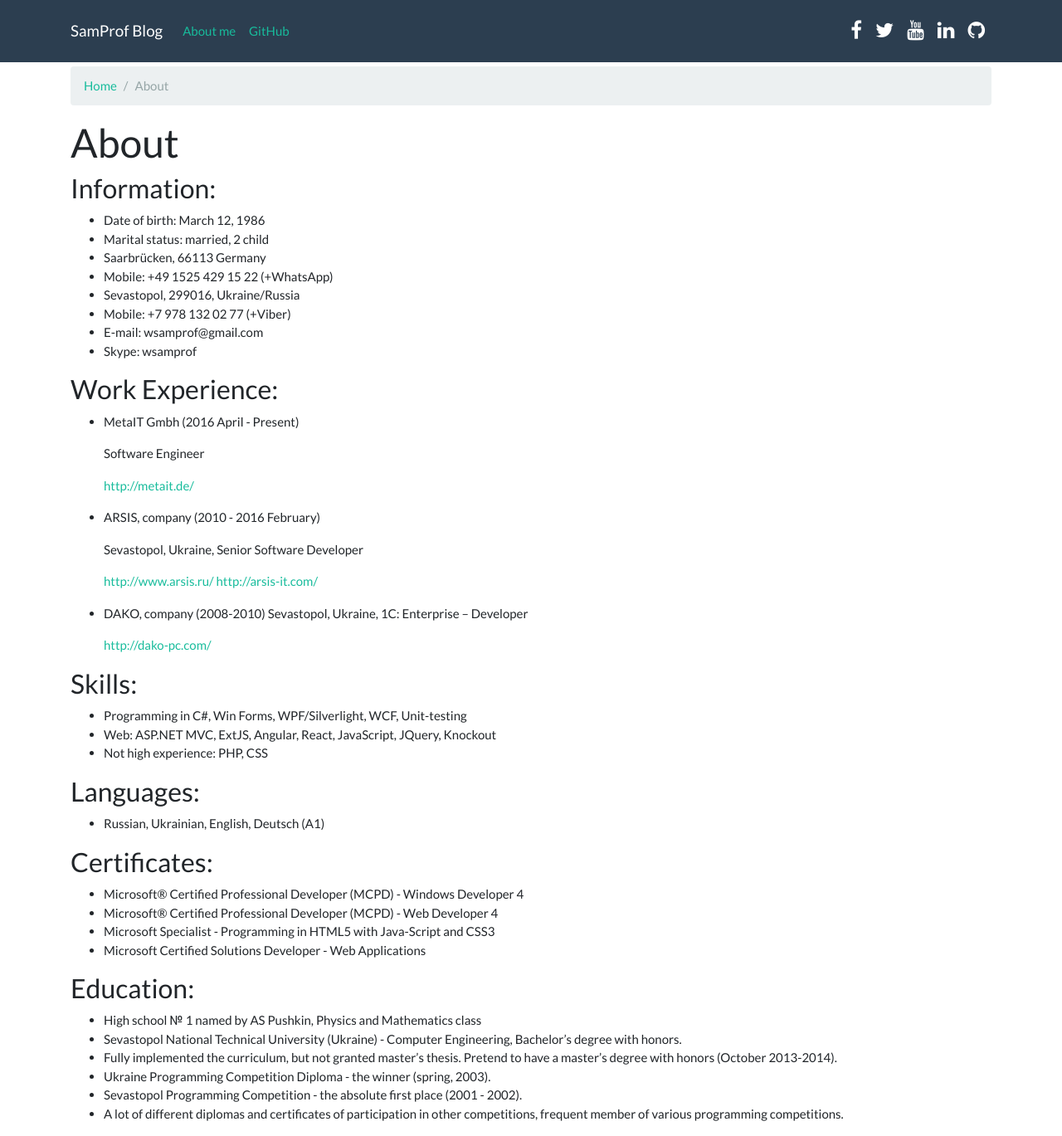
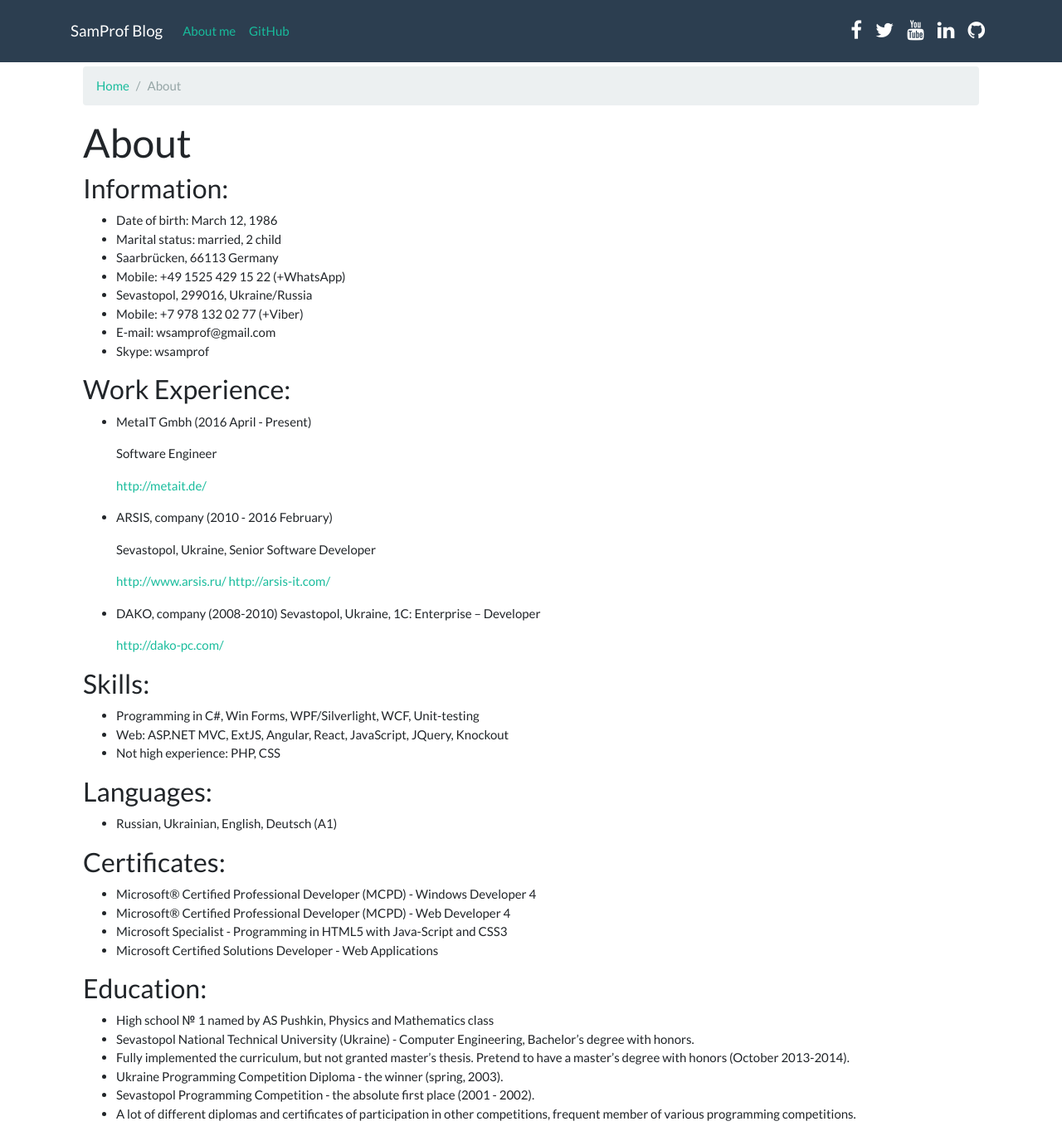
Before and after one commit to SamProf/www.samprof.com, a Jekyll site: the page built from about.md, in a window 1280 px wide and 1369 px high. Shown: the whole window at 83% size. Built offline with Jekyll 4.4.1, drawn with Linux system fonts in a browser that asks for light colours.

Commit message:
change main layout

```diff
--- a/_layouts/default.html
+++ b/_layouts/default.html
@@ -58,6 +58,9 @@
     </div>
 </nav>
 
+
+
+
 <main role="main">
 
 
--- a/_layouts/page.html
+++ b/_layouts/page.html
@@ -2,6 +2,7 @@
 layout: default
 ---
 
+<div class="container">
     <nav aria-label="breadcrumb">
         <ol class="breadcrumb">
             <li class="breadcrumb-item"><a href="/">Home</a></li>
@@ -17,3 +18,5 @@
             </div><!--//content-->
         </div><!--//section-inner-->
     </section><!--//section-->
+
+</div>
--- a/_layouts/post.html
+++ b/_layouts/post.html
@@ -2,6 +2,8 @@
 layout: default
 ---
 
+
+<div class="container">
     <nav aria-label="breadcrumb">
         <ol class="breadcrumb">
             <li class="breadcrumb-item"><a href="/">Blog</a></li>
@@ -53,3 +55,4 @@
             </div><!--//content-->
         </div><!--//section-inner-->
     </section><!--//section-->
+</div>
--- a/index.html
+++ b/index.html
@@ -1,6 +1,8 @@
 ---
 layout: default
 ---
+
+<div class="container">
 
     {% for post in paginator.posts %}
     <div class="post-item">
@@ -44,7 +46,8 @@
             {% for page in (1..paginator.total_pages) %}
             {% if page == paginator.page %}
             <li class="page-item active"><a class="page-link"
-                                        href="{{ site.paginate_path | relative_url | replace: ':num', page }}">{{ page
+                                            href="{{ site.paginate_path | relative_url | replace: ':num', page }}">{{
+                page
                 }}</a></li>
             {% else %}
             <a href="{{ paginator.previous_page_path | relative_url }}">
@@ -65,3 +68,4 @@
             {% endif %}
         </ul>
     </nav>
+</div>
```
Lines whose indentation alone changed are shown as unchanged.
